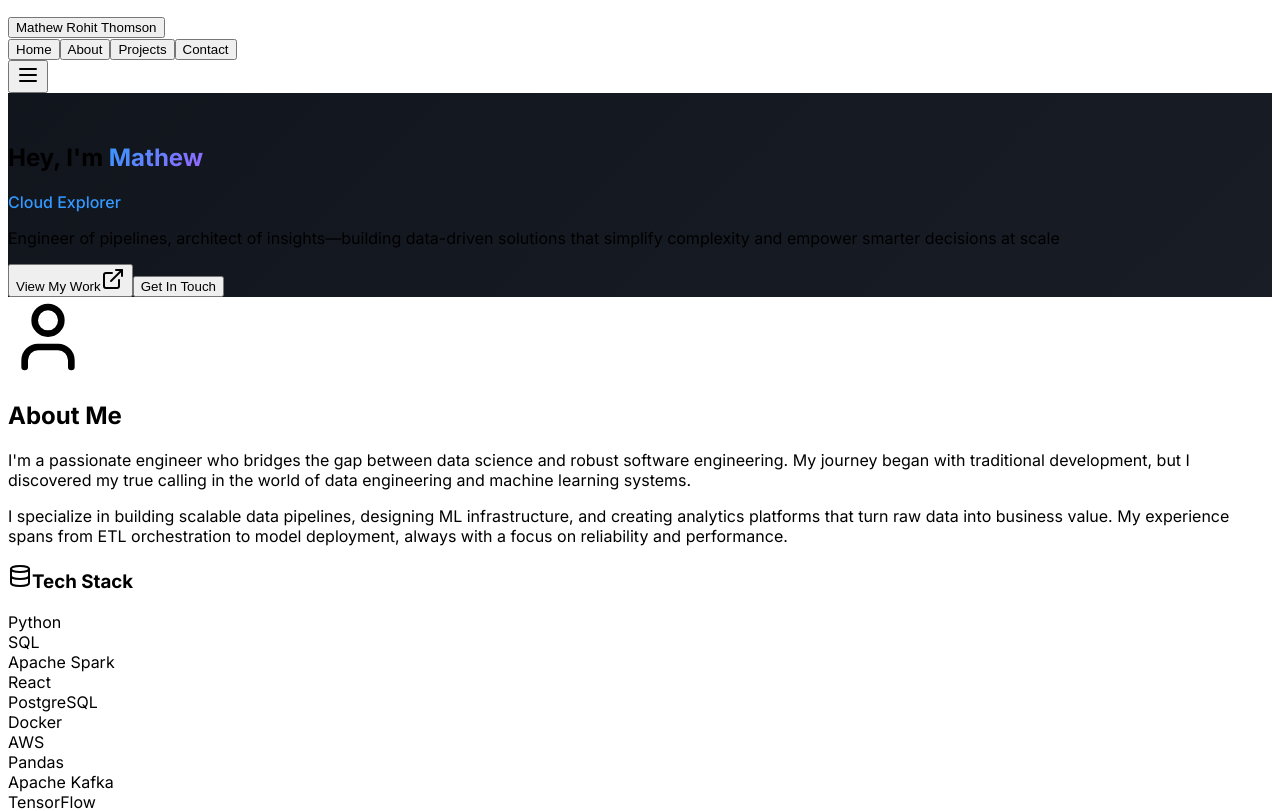
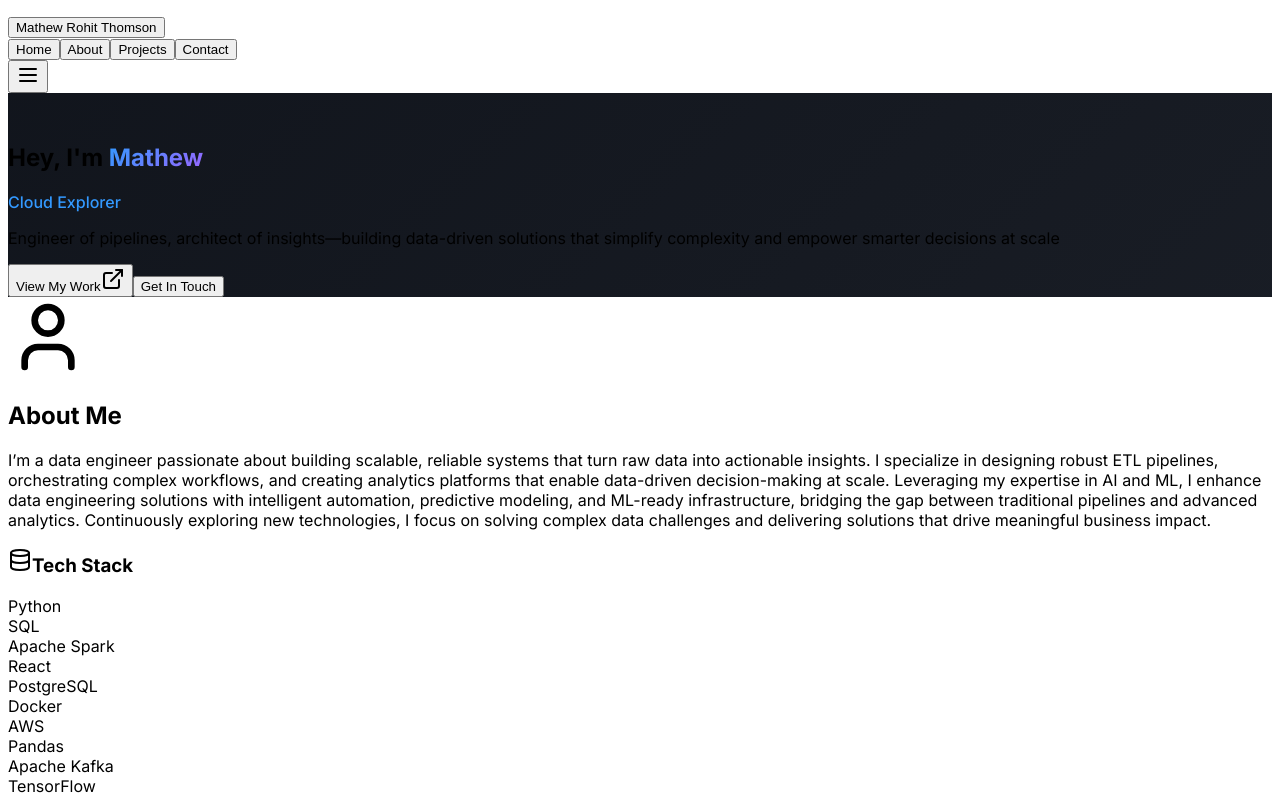
Before and after one commit to mrohitth/my-website, a React (Vite) app in the folder client/: page / in a window 1280 px wide. Shown: the top 811 px of the page. Built offline with nearby package versions, Linux system fonts and the light colour scheme; a web font is replaced by a local one.

Commit message:
updated about me section

```diff
--- a/client/src/pages/portfolio.tsx
+++ b/client/src/pages/portfolio.tsx
@@ -375,14 +375,7 @@ export default function Portfolio() {
                 <h2 className="text-4xl font-bold mb-6" data-testid="about-title">About Me</h2>
                 <div className="space-y-3 md:space-y-4 text-base md:text-lg text-portfolio-muted-foreground max-w-prose">
                   <p data-testid="about-paragraph-1">
-                    I'm a passionate engineer who bridges the gap between data science and robust software engineering.
-                    My journey began with traditional development, but I discovered my true calling in the world
-                    of data engineering and machine learning systems.
-                  </p>
-                  <p data-testid="about-paragraph-2">
-                    I specialize in building scalable data pipelines, designing ML infrastructure, and creating
-                    analytics platforms that turn raw data into business value. My experience spans from ETL
-                    orchestration to model deployment, always with a focus on reliability and performance.
+                    I’m a data engineer passionate about building scalable, reliable systems that turn raw data into actionable insights. I specialize in designing robust ETL pipelines, orchestrating complex workflows, and creating analytics platforms that enable data-driven decision-making at scale. Leveraging my expertise in AI and ML, I enhance data engineering solutions with intelligent automation, predictive modeling, and ML-ready infrastructure, bridging the gap between traditional pipelines and advanced analytics. Continuously exploring new technologies, I focus on solving complex data challenges and delivering solutions that drive meaningful business impact.
                   </p>
                 </div>
               </div>
@@ -684,7 +677,7 @@ export default function Portfolio() {
                     <Github className="h-5 w-5" />
                   </a>
                   <a
-                    href="#"
+                    href="https://linkedin.com/in/mrohitth/"
                     className="w-10 h-10 bg-portfolio-muted hover:bg-portfolio-primary text-portfolio-muted-foreground hover:text-portfolio-primary-foreground rounded-lg flex items-center justify-center transition-all duration-200"
                     data-testid="link-linkedin"
                   >
```
Also changed, not shown: 2 other files (tests, documents, lock files or other folders).
